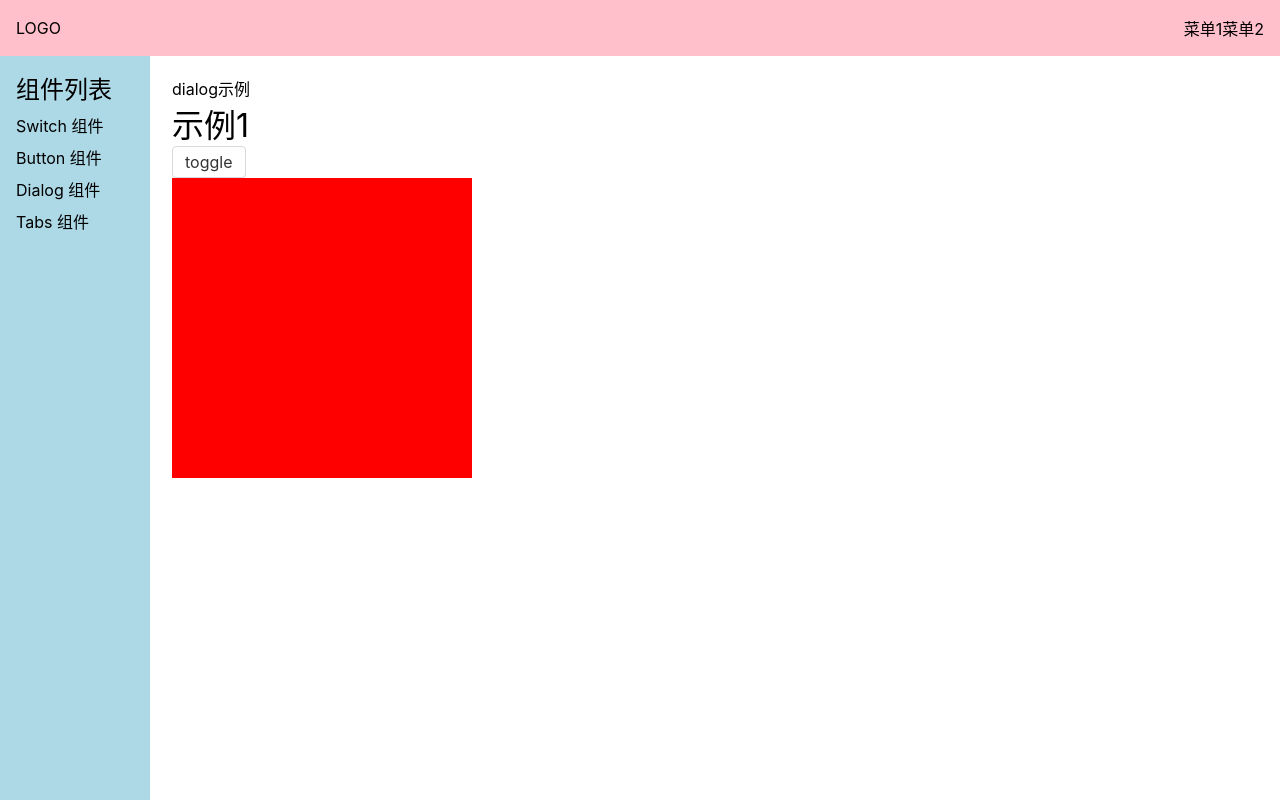
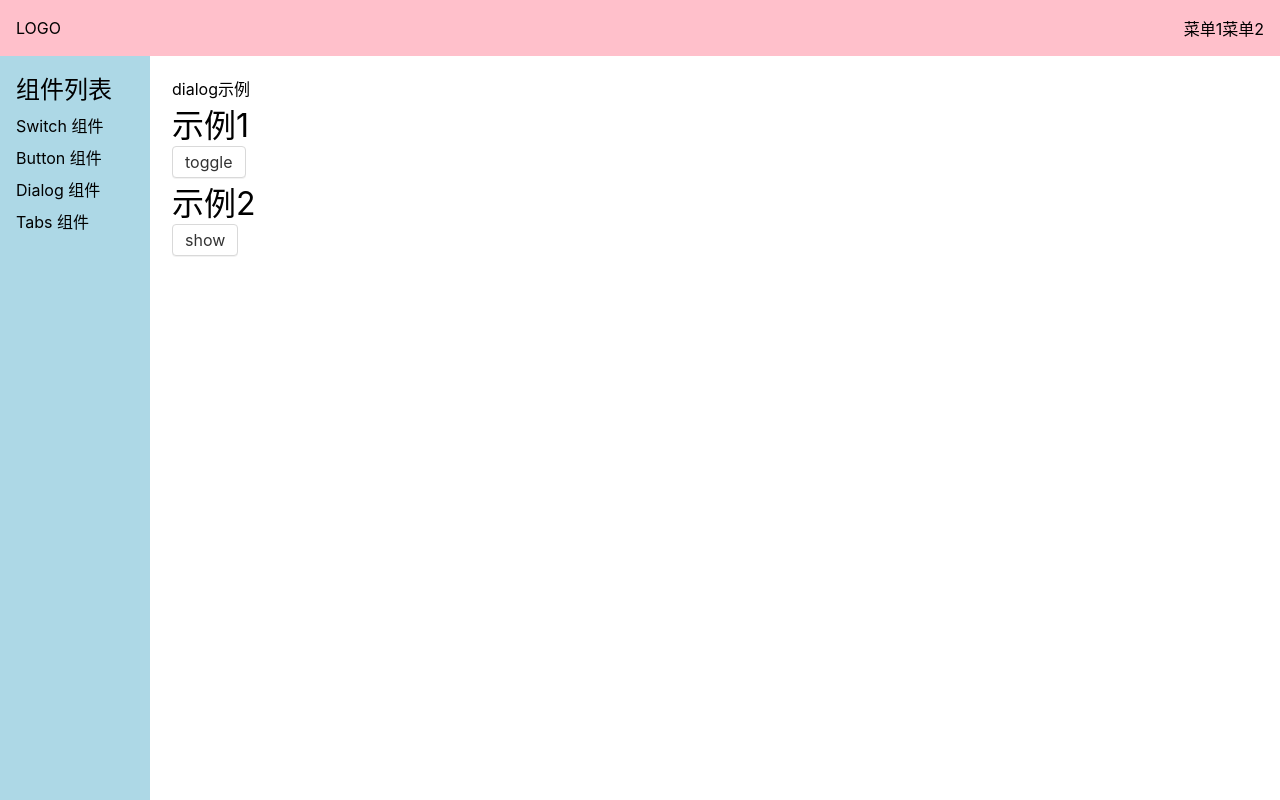
Before and after one commit to Yinjtcflm/sweet-potatoUI, a Vue app: page /#/doc/dialog in a window 1280 px wide. Built offline with nearby package versions, Linux system fonts and the light colour scheme.

Commit message:
openDialog一句话打开Dialog

```diff
--- a/src/components/DialogDemo.vue
+++ b/src/components/DialogDemo.vue
@@ -1,7 +1,6 @@
 <template>
   <div>dialog示例</div>
   <h1>示例1</h1>
-  <div style="position: relative; z-index: 1">
   <Button @click="toggle">toggle</Button>
   <Dialog
     v-model:visible="x"
@@ -17,22 +16,15 @@
       <strong>这是一个提示</strong>
     </template>
   </Dialog>
-  </div>
-  <div
-    style="
-      position: relative;
-      z-index: 2;
-      width: 300px;
-      height: 300px;
-      background: red;
-    "
-  ></div>
+  <h1>示例2</h1>
+  <Button @click="showDialog">show</Button>
 </template>
 
 <script lang="ts">
 import Dialog from "../lib/Dialog.vue";
 import Button from "../lib/Button.vue";
 import { ref } from "vue";
+import { openDialog } from "../lib/openDialog";
 
 export default {
   components: { Dialog, Button },
@@ -43,7 +35,19 @@
     };
     const f1 = () => {};
     const f2 = () => {};
-    return { x, toggle, f1, f2 };
+    const showDialog = () => {
+      openDialog({
+        title: "快来",
+        content: "买呀",
+        ok() {
+          console.log("ok");
+        },
+        cancel() {
+          console.log("cancel");
+        },
+      });
+    };
+    return { x, toggle, f1, f2, showDialog };
   },
 };
 </script>
--- a/src/lib/Dialog.vue
+++ b/src/lib/Dialog.vue
@@ -56,7 +56,7 @@
       }
     };
     const cancel = () => {
-      context.emit("cancel");
+      props.cancel && props.cancel();
       close();
     };
     return { close, closeOnClickOverlay, ok, cancel };
--- /dev/null
+++ b/src/lib/openDialog.ts
@@ -0,0 +1,30 @@
+import Dialog from "./Dialog.vue";
+import { createApp, h } from "vue";
+export const openDialog = (options) => {
+  const { title, content, ok, cancel } = options;
+  const div = document.createElement("div");
+  document.body.appendChild(div);
+  const close = () => {
+    app.unmount(div);
+    div.remove();
+  };
+  const app = createApp({
+    render() {
+      return h(
+        Dialog,
+        {
+          visible: true,
+          "onUpdate:visible": (newVisible) => {
+            if (newVisible === false) {
+              close();
+            }
+          },
+          ok,
+          cancel,
+        },
+        { title, content }
+      );
+    },
+  });
+  app.mount(div);
+};
```
Lines whose indentation alone changed are shown as unchanged.
